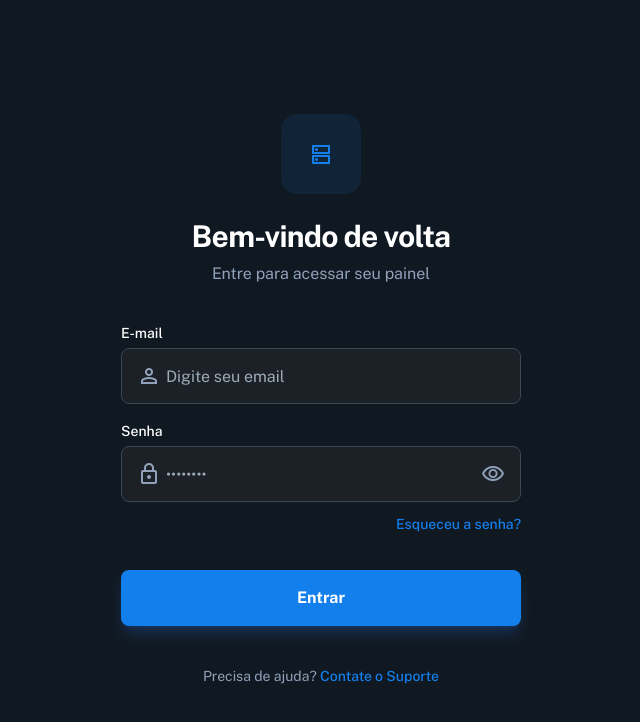
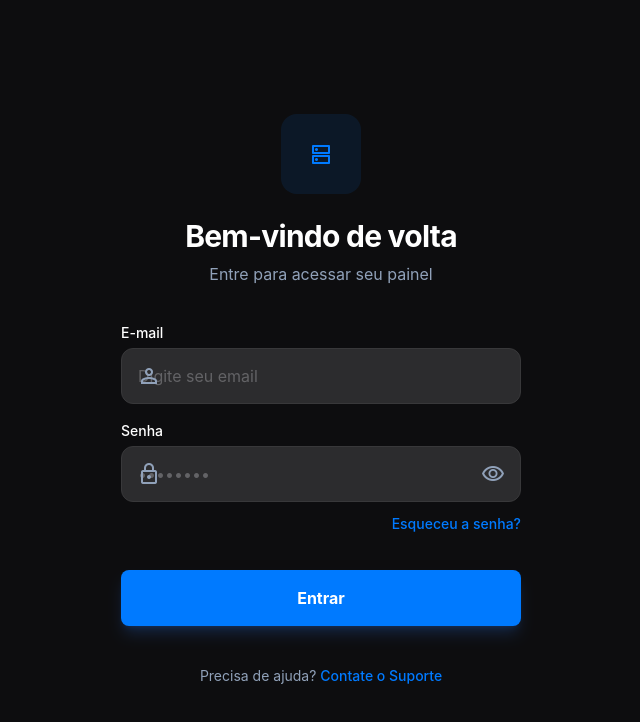
Before and after one commit to pmcd2025/app-endemias, a React (Vite) app: page /#/login in a window 1280 px wide. Shown: the top 722 px of the page, without its empty margins (319-959 px from the left). Built offline with nearby package versions, Linux system fonts and the light colour scheme; no server answers.

Commit message:
feat: Implement core application layout with navigation, footer, global styling, and PWA icon.

```diff
--- a/index.html
+++ b/index.html
@@ -1,11 +1,23 @@
 <!DOCTYPE html>
-<html lang="en" class="dark">
+<html lang="pt-BR" class="dark">
 
 <head>
     <meta charset="UTF-8">
-    <meta name="viewport" content="width=device-width, initial-scale=1.0">
+    <meta name="viewport" content="width=device-width, initial-scale=1.0, viewport-fit=cover">
     <title>Ponto Pessoal</title>
-    <!-- Google Fonts: Public Sans & Noto Sans -->
+
+    <!-- Apple Meta Tags -->
+    <meta name="apple-mobile-web-app-capable" content="yes">
+    <meta name="apple-mobile-web-app-status-bar-style" content="black-translucent">
+    <meta name="apple-mobile-web-app-title" content="Ponto Pessoal">
+    <meta name="theme-color" content="#101922">
+    <meta name="mobile-web-app-capable" content="yes">
+
+    <!-- Apple Touch Icons -->
+    <link rel="apple-touch-icon" href="/apple-touch-icon.png">
+    <link rel="apple-touch-icon" sizes="180x180" href="/apple-touch-icon.png">
+
+    <!-- Google Fonts: SF Pro fallback via system fonts + Public Sans & Noto Sans -->
     <link rel="preconnect" href="https://fonts.googleapis.com">
     <link rel="preconnect" href="https://fonts.gstatic.com" crossorigin>
     <link
@@ -15,6 +27,15 @@
     <link href="https://fonts.googleapis.com/css2?family=Material+Symbols+Outlined:wght,FILL@100..700,0..1&display=swap"
         rel="stylesheet" />
     <link rel="icon" type="image/svg+xml" href="/favicon.svg" />
+
+    <!-- Prevent iOS zoom on input focus -->
+    <style>
+        @supports (-webkit-touch-callout: none) {
+            input, select, textarea {
+                font-size: 16px !important;
+            }
+        }
+    </style>
 </head>
 
 <body class="bg-background-dark font-display text-white">
--- a/src/components/Footer.tsx
+++ b/src/components/Footer.tsx
@@ -2,14 +2,14 @@ import React from 'react';
 
 const Footer: React.FC = () => {
     return (
-        <footer className="w-full py-4 px-6 bg-[#1c2127] border-t border-gray-800 text-center text-gray-400 text-xs">
+        <footer className="w-full py-4 px-6 bg-surface-dark/95 backdrop-blur-lg border-t border-border-dark/50 text-center text-text-secondary text-xs">
             <div className="max-w-7xl mx-auto space-y-1">
                 <p>
-                    <span className="font-semibold text-gray-300">Versão 2.0.0</span>
-                    <span className="mx-2">|</span>
-                    <span>Desenvolvedor: <span className="text-primary">Elissandro Oliveira</span></span>
+                    <span className="font-semibold text-white/90">Versão 2.0.0</span>
+                    <span className="mx-2 text-border-light">|</span>
+                    <span>Desenvolvedor: <span className="text-primary font-medium">Elissandro Oliveira</span></span>
                 </p>
-                <p>
+                <p className="text-text-tertiary">
                     © {new Date().getFullYear()} Todos os direitos reservados - Divisão Endemias - Itabuna
                 </p>
             </div>
--- a/src/index.css
+++ b/src/index.css
@@ -3,19 +3,76 @@
 @layer base {
   body {
     @apply bg-background-dark text-white font-display overflow-x-hidden m-0 p-0;
+    -webkit-font-smoothing: antialiased;
+    -moz-osx-font-smoothing: grayscale;
+    text-rendering: optimizeLegibility;
+  }
+
+  /* iOS Safe Area Support */
+  html {
+    padding: env(safe-area-inset-top) env(safe-area-inset-right) env(safe-area-inset-bottom) env(safe-area-inset-left);
   }
 }
 
 @theme {
-  --color-primary: #137fec;
-  --color-background-light: #f6f7f8;
-  --color-background-dark: #101922;
-  --color-surface-dark: #1c2127;
-  --color-border-dark: #3b4754;
-  --color-text-secondary: #9dabb9;
+  /* Apple-inspired Color Palette */
+  --color-primary: #007AFF;
+  /* Apple Blue */
+  --color-primary-light: #5AC8FA;
+  /* Apple Light Blue */
+  --color-secondary: #5856D6;
+  /* Apple Purple */
 
-  --font-display: "Public Sans", sans-serif;
-  --font-body: "Noto Sans", sans-serif;
+  /* Semantic Colors - Apple Style */
+  --color-success: #34C759;
+  /* Apple Green */
+  --color-warning: #FF9500;
+  /* Apple Orange */
+  --color-danger: #FF3B30;
+  /* Apple Red */
+  --color-info: #5AC8FA;
+  /* Apple Teal/Light Blue */
+
+  /* Accent Colors */
+  --color-pink: #FF2D55;
+  /* Apple Pink */
+  --color-yellow: #FFCC00;
+  /* Apple Yellow */
+  --color-mint: #00C7BE;
+  /* Apple Mint */
+  --color-indigo: #5856D6;
+  /* Apple Indigo */
+
+  /* Background Colors - Dark Mode (Apple Dark) */
+  --color-background-light: #F2F2F7;
+  /* Apple Light Gray */
+  --color-background-dark: #0D0D0F;
+  /* Apple Dark Gray - softer than pure black */
+  --color-surface-dark: #1C1C1E;
+  /* Apple Dark Gray */
+  --color-surface-elevated: #2C2C2E;
+  /* Apple Elevated */
+  --color-surface-secondary: #3A3A3C;
+  /* Apple Secondary */
+
+  /* Border & Text Colors */
+  --color-border-dark: #38383A;
+  /* Apple Separator */
+  --color-border-light: #48484A;
+  /* Apple Separator Light */
+  --color-text-primary: #FFFFFF;
+  --color-text-secondary: #8E8E93;
+  /* Apple Gray */
+  --color-text-tertiary: #636366;
+  /* Apple Gray 2 */
+
+  /* Apple System Font Stack */
+  --font-display: -apple-system, BlinkMacSystemFont, "SF Pro Display", "SF Pro Text", "Public Sans", "Helvetica Neue", sans-serif;
+  --font-body: -apple-system, BlinkMacSystemFont, "SF Pro Text", "Noto Sans", "Helvetica Neue", sans-serif;
+
+  /* Apple-style Transitions */
+  --transition-apple: cubic-bezier(0.25, 0.46, 0.45, 0.94);
+  --transition-spring: cubic-bezier(0.34, 1.56, 0.64, 1);
 }
 
 /* Custom utilities */
@@ -27,3 +84,132 @@
   -ms-overflow-style: none;
   scrollbar-width: none;
 }
+
+/* Apple-style Glassmorphism */
+.glass {
+  background: rgba(28, 28, 30, 0.8);
+  backdrop-filter: saturate(180%) blur(20px);
+  -webkit-backdrop-filter: saturate(180%) blur(20px);
+}
+
+.glass-light {
+  background: rgba(255, 255, 255, 0.72);
+  backdrop-filter: saturate(180%) blur(20px);
+  -webkit-backdrop-filter: saturate(180%) blur(20px);
+}
+
+/* Apple-style smooth transitions */
+.transition-apple {
+  transition-timing-function: cubic-bezier(0.25, 0.46, 0.45, 0.94);
+  transition-duration: 250ms;
+}
+
+/* Apple-style spring animation */
+.transition-spring {
+  transition-timing-function: cubic-bezier(0.34, 1.56, 0.64, 1);
+  transition-duration: 400ms;
+}
+
+/* iOS Safe Area Classes */
+.pb-safe {
+  padding-bottom: env(safe-area-inset-bottom, 0);
+}
+
+.pt-safe {
+  padding-top: env(safe-area-inset-top, 0);
+}
+
+/* Apple-style rounded corners (continuous/squircle) */
+.rounded-apple {
+  border-radius: 12px;
+}
+
+.rounded-apple-lg {
+  border-radius: 18px;
+}
+
+.rounded-apple-xl {
+  border-radius: 24px;
+}
+
+/* Apple-style Card */
+.card-apple {
+  @apply bg-surface-dark rounded-2xl border border-border-dark/50;
+  box-shadow: 0 2px 10px rgba(0, 0, 0, 0.3);
+}
+
+/* Apple-style Button variants */
+.btn-apple-primary {
+  @apply bg-primary text-white font-semibold px-6 py-3 rounded-xl;
+  @apply hover:brightness-110 active:brightness-90;
+  @apply transition-all duration-200;
+}
+
+.btn-apple-secondary {
+  @apply bg-surface-elevated text-white font-medium px-6 py-3 rounded-xl;
+  @apply border border-border-dark;
+  @apply hover:bg-surface-secondary active:bg-surface-dark;
+  @apply transition-all duration-200;
+}
+
+/* Apple-style Status badges */
+.badge-success {
+  @apply bg-success/20 text-success border border-success/30;
+}
+
+.badge-warning {
+  @apply bg-warning/20 text-warning border border-warning/30;
+}
+
+.badge-danger {
+  @apply bg-danger/20 text-danger border border-danger/30;
+}
+
+.badge-info {
+  @apply bg-info/20 text-info border border-info/30;
+}
+
+/* Touch feedback for mobile */
+@media (hover: none) and (pointer: coarse) {
+
+  button,
+  a,
+  .clickable {
+    -webkit-tap-highlight-color: transparent;
+  }
+
+  button:active,
+  a:active,
+  .clickable:active {
+    transform: scale(0.97);
+    transition: transform 100ms ease-out;
+  }
+}
+
+/* Prevent pull-to-refresh on iOS */
+body {
+  overscroll-behavior-y: contain;
+}
+
+/* Apple-style Focus Ring */
+:focus-visible {
+  outline: 2px solid var(--color-primary);
+  outline-offset: 2px;
+}
+
+/* Apple-style Input Fields */
+input,
+select,
+textarea {
+  @apply bg-surface-elevated border border-border-dark rounded-xl px-4 py-3;
+  @apply text-white placeholder:text-text-tertiary;
+  @apply focus:border-primary focus:ring-1 focus:ring-primary;
+  @apply transition-all duration-200;
+}
+
+/* Apple-style Modal Overlay */
+.modal-overlay {
+  background: rgba(0, 0, 0, 0.6);
+  backdrop-filter: blur(8px);
+  -webkit-backdrop-filter: blur(8px);
+}
```
Also changed, not shown: src/components/Layout.tsx (+12 -12 lines), public/apple-touch-icon.png (added), 1 other file (tests, documents, lock files or other folders).
